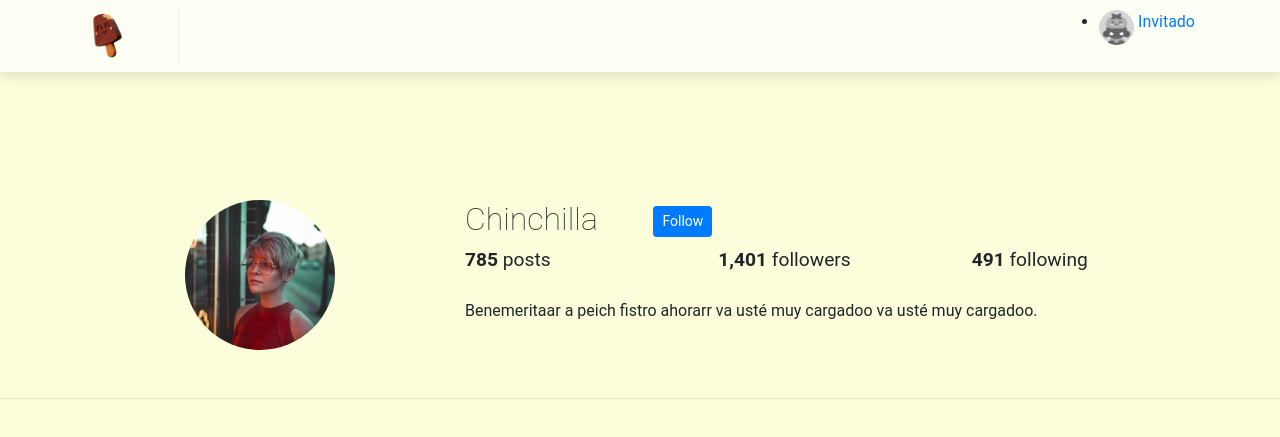
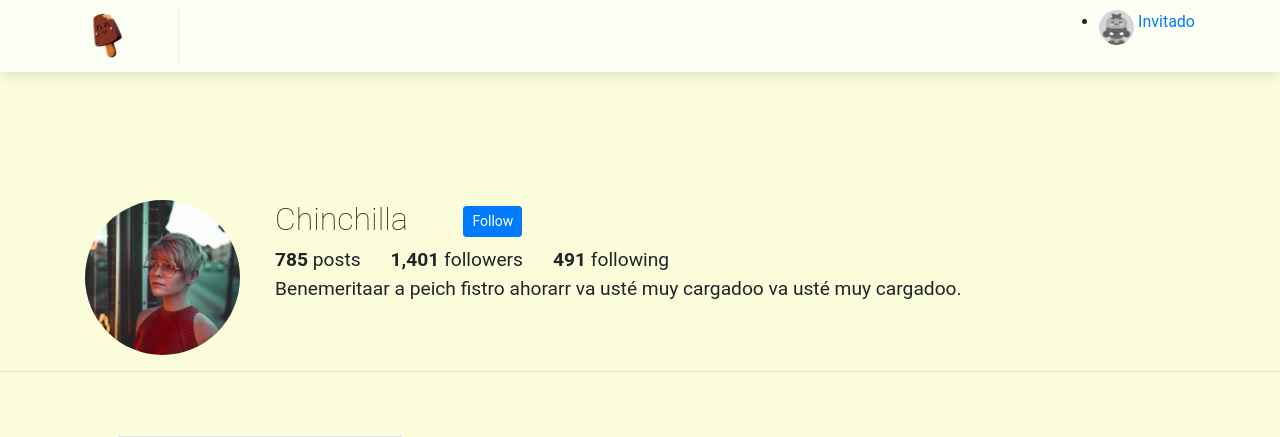
Before and after one commit to toximosi/Proyecto-coder-House-Python, a Django app: page /users/Chinchilla/ in a window 1280 px wide. Shown: the top 437 px of the page. Run offline with Django 4.2, Linux system fonts and the light colour scheme; data comes from the database, SQL or seed files in the repository; some libraries are stand-ins or nearby versions.

Commit message:
correcioón estilos cabecera user detail

```diff
--- a/static/css/styles.css
+++ b/static/css/styles.css
@@ -68,3 +68,27 @@ position: absolute;
     height: auto;
     transform: scale(1.2);
 }
+.avatar{
+
+    width: 155px;
+    height: 155px;
+    border-radius: 100%;
+    float:left;
+    margin-right: 20px;
+}
+
+.avatar img{
+    width: 100%;
+    height: auto;
+}
+
+.user-data{
+    display: flex;
+    flex-wrap: nowrap;
+    justify-content: flex-start;
+    align-items: center;
+    align-content: center;
+}
+.user-data div{
+    margin-right: 30px;
+}
--- a/templates/users/detail.html
+++ b/templates/users/detail.html
@@ -5,19 +5,16 @@
 {% endblock %} {% endcomment %}
 
 
-    <div class="container mb-5" style="margin-top: 8em;">
-        <div class="row">
+    <div class="container">
+        <div class="row user-head">
 
-            <div class="col-sm-4 d-flex justify-content-center">
-                <img
-                    src="{{ user.profile.picture.url }}"
-                    alt="@{{ user.username}}"
-                    class="rounded-circle"
-                    width="150px"
-                />
+
+            <div class="col-sm-12 ">
+                <div class="avatar">
+                    <img src="{{ user.profile.picture.url }}" alt="@{{ user.username}}" class="rounded-circle"/>
                 </div>
-
-            <div class="col-sm-8">
+                <div class="row" style="font-size: 1.2em">
+                    <div class="col-12">
                     <h2 style="font-weight: 100;">
                         {{ user.username }}
                         {% if user == request.user %}
@@ -36,23 +33,23 @@
                             </a>
                         {% endif %}
                     </h2>
-
-                <div class="row mt-2" style="font-size: 1.2em">
-                    <div class="col-sm-4">
+                </div>
+                   <div class="col-12 user-data">
+                    <div>
                         <b>{{ user.profile.posts_count }}785</b> posts
                     </div>
-                    <div class="col-sm-4">
+                    <div>
                         <b>{{ user.profile.followers }}1,401</b> followers
                     </div>
-                    <div class="col-sm-4">
+                    <div>
                         <b>{{ user.profile.following }}491</b> following
                     </div>
-                </div>
-                <div class="row mt-4">
-                    <div class="col-sm-12">
+
+                </div><div class="col-12">
                     <p>{{ user.profile.biography }}</p>
                 </div>
                    </div>
+
             </div>
         </div>
     </div>
```
Lines whose indentation alone changed are shown as unchanged.
